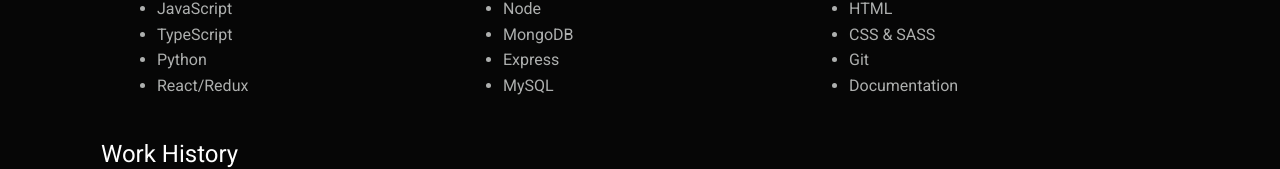
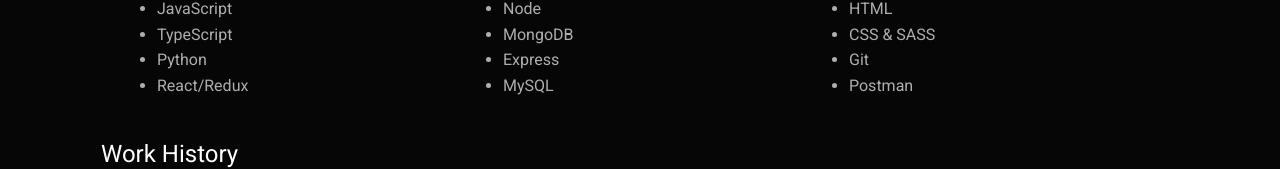
Before and after one commit to Brian-Holland/NextJS_Website, a Next.js app: page /resume in a window 1280 px wide. Shown: the part 912-1081 px from the top of the page. Built offline with nearby package versions, Linux system fonts and the light colour scheme.

Commit message:
added Postman to resume & downloadable

```diff
--- a/pages/resume.js
+++ b/pages/resume.js
@@ -140,7 +140,7 @@ const ResumePage = () => {
 						<li>HTML</li>
 						<li>CSS & SASS</li>
 						<li>Git</li>
-						<li>Documentation</li>
+						<li>Postman</li>
 					</ul>
 					<br />
 					<h3 className="h5">Work History</h3>
```
Also changed, not shown: 1 other file (tests, documents, lock files or other folders).
